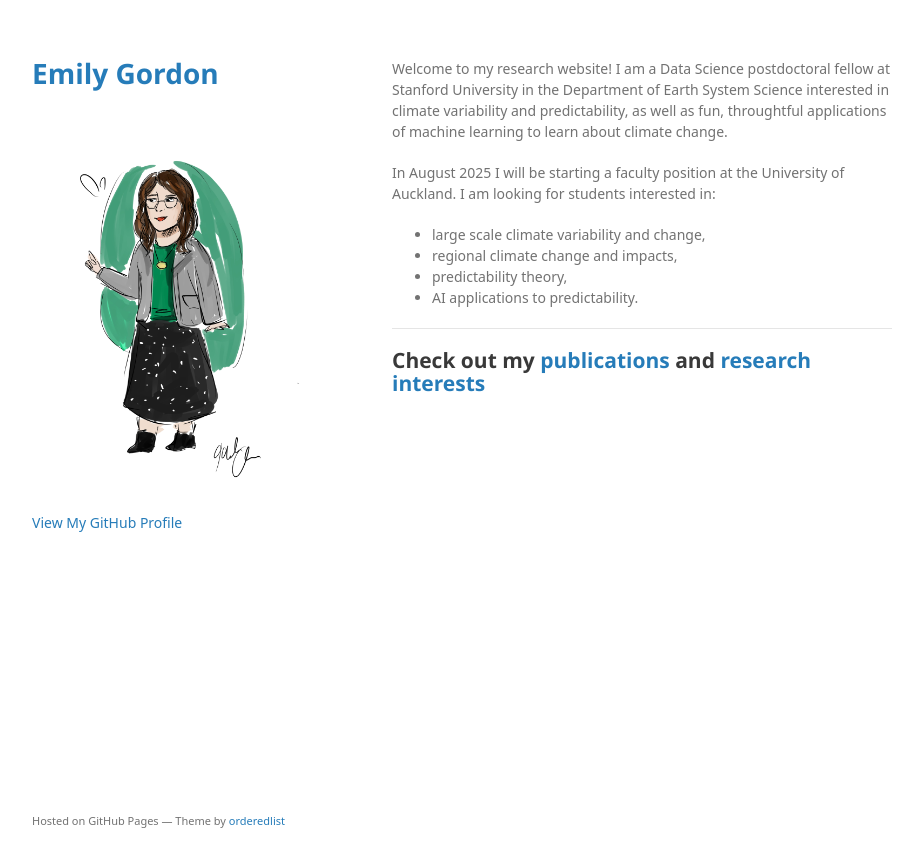
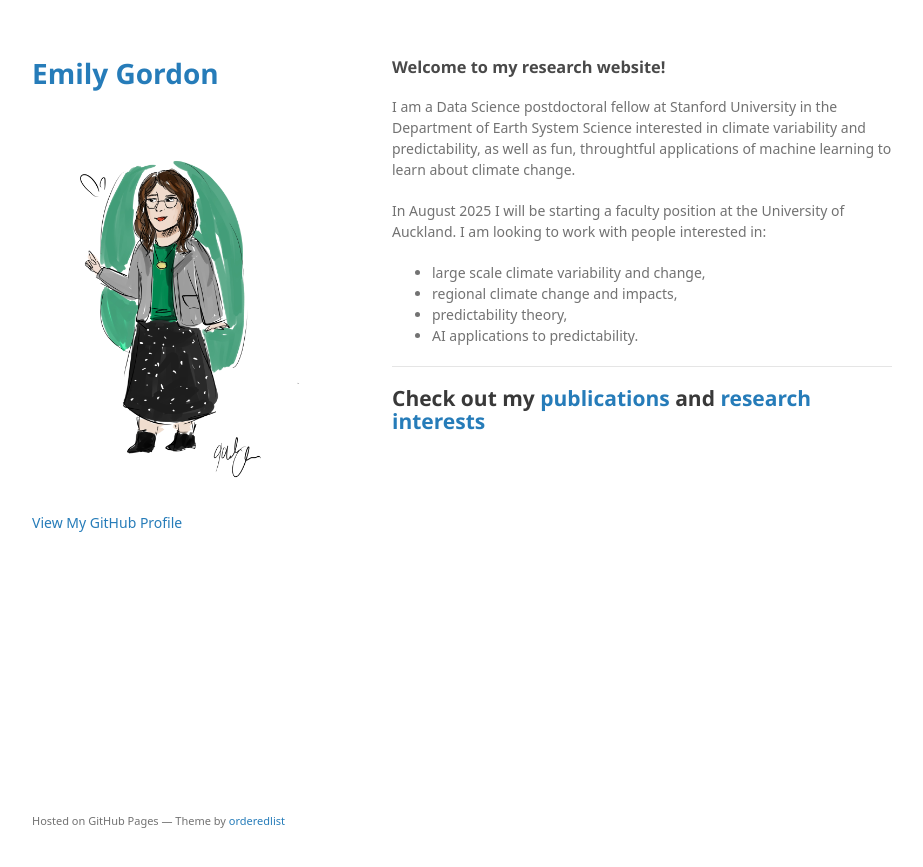
Before and after one commit to emily-gordy/emily-gordy.github.io, a Jekyll site: the page built from index.markdown, in a window 1280 px wide. Shown: the top 867 px of the page, without its empty margins (178-1101 px from the left). Built offline with Jekyll 4.4.1, drawn with Linux system fonts in a browser that asks for light colours; some web fonts are replaced; a script that is not in the unit is left out; the repository's description, which GitHub fills in, is left out; our own code applies the rules of GitHub Pages for plain Markdown files.

Commit message:
Update index.markdown

```diff
--- a/index.markdown
+++ b/index.markdown
@@ -2,9 +2,11 @@
 layout: default
 ---
 
-Welcome to my research website! I am a Data Science postdoctoral fellow at Stanford University in the Department of Earth System Science interested in climate variability and predictability, as well as fun, throughtful applications of machine learning to learn about climate change.
+### Welcome to my research website!
 
-In August 2025 I will be starting a faculty position at the University of Auckland. I am looking for students interested in:
+I am a Data Science postdoctoral fellow at Stanford University in the Department of Earth System Science interested in climate variability and predictability, as well as fun, throughtful applications of machine learning to learn about climate change.
+
+In August 2025 I will be starting a faculty position at the University of Auckland. I am looking to work with people interested in:
 * large scale climate variability and change,
 * regional climate change and impacts,
 * predictability theory,
```
